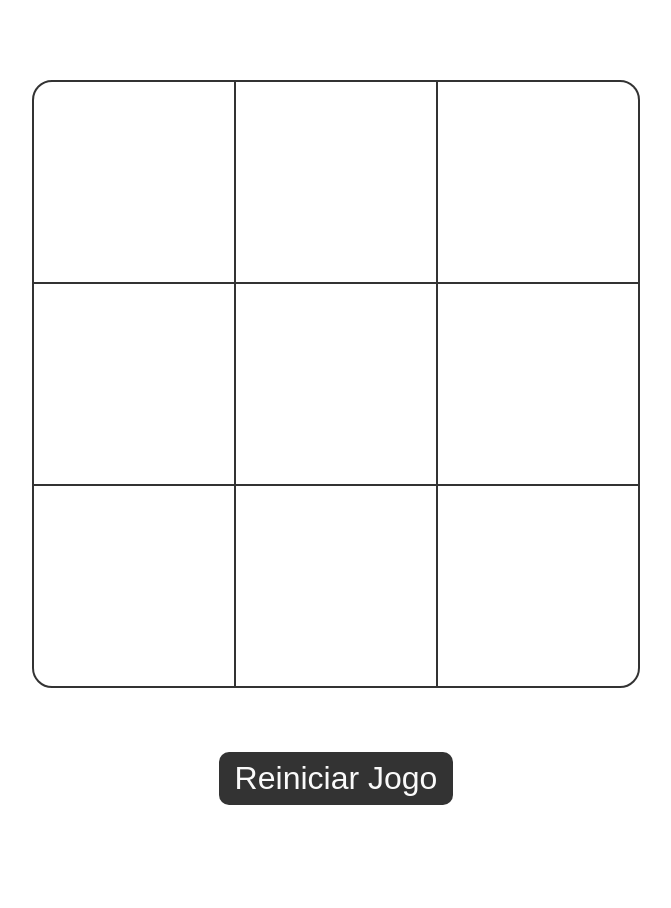
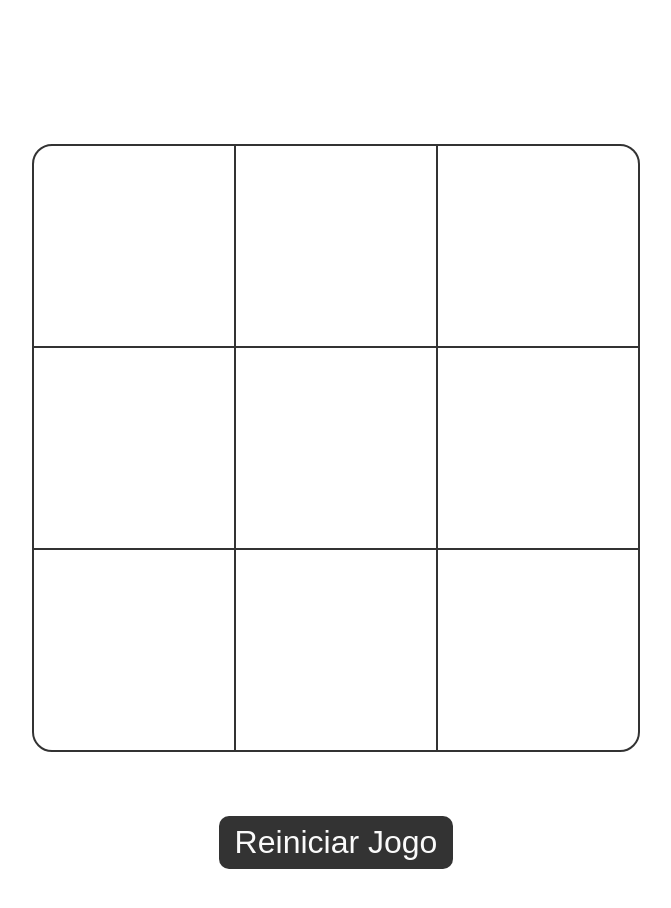
Before and after one commit to nataliafonseca/konviva-html-css-js, a plain HTML site: page desafio-jogo-da-velha/index.html in a window 1280 px wide. Shown: the whole page, without its empty margins (304-975 px from the left). Before the commit the page ends 805 px from the top, so only its background shows below. Drawn offline with Linux system fonts and the light colour scheme.

Commit message:
desafio javascript: jogo da velha - adiciona padding no body

```diff
--- a/desafio-jogo-da-velha/style.css
+++ b/desafio-jogo-da-velha/style.css
@@ -12,6 +12,7 @@ body {
   place-content: center;
   font-family: system-ui, -apple-system, BlinkMacSystemFont, "Segoe UI", Roboto,
     Oxygen, Ubuntu, Cantarell, "Open Sans", "Helvetica Neue", sans-serif;
+  padding: 4rem;
 }
 
 button {
```
